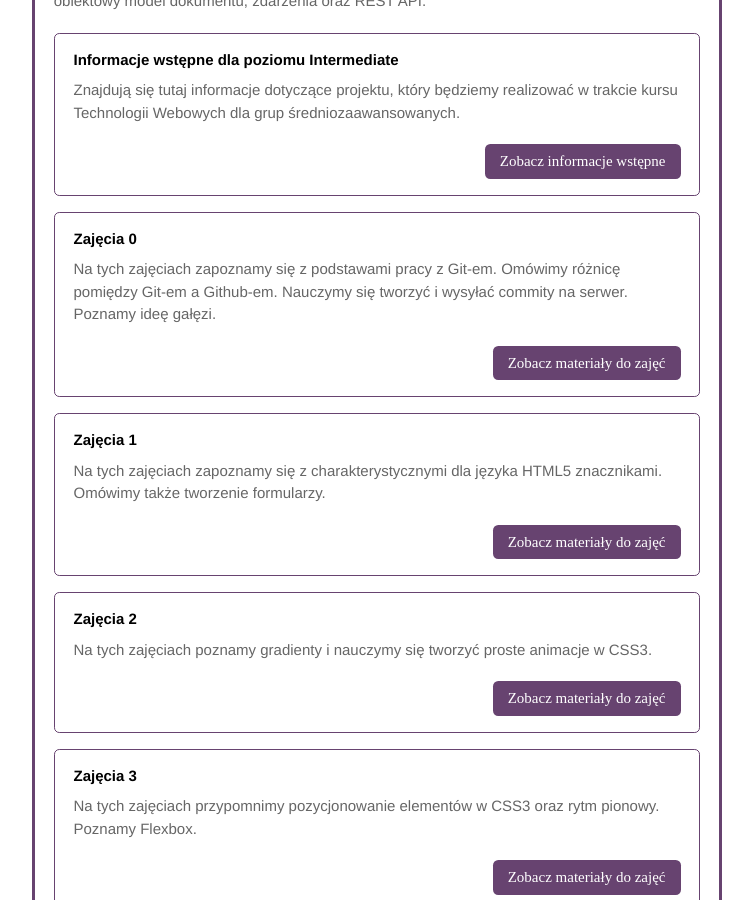
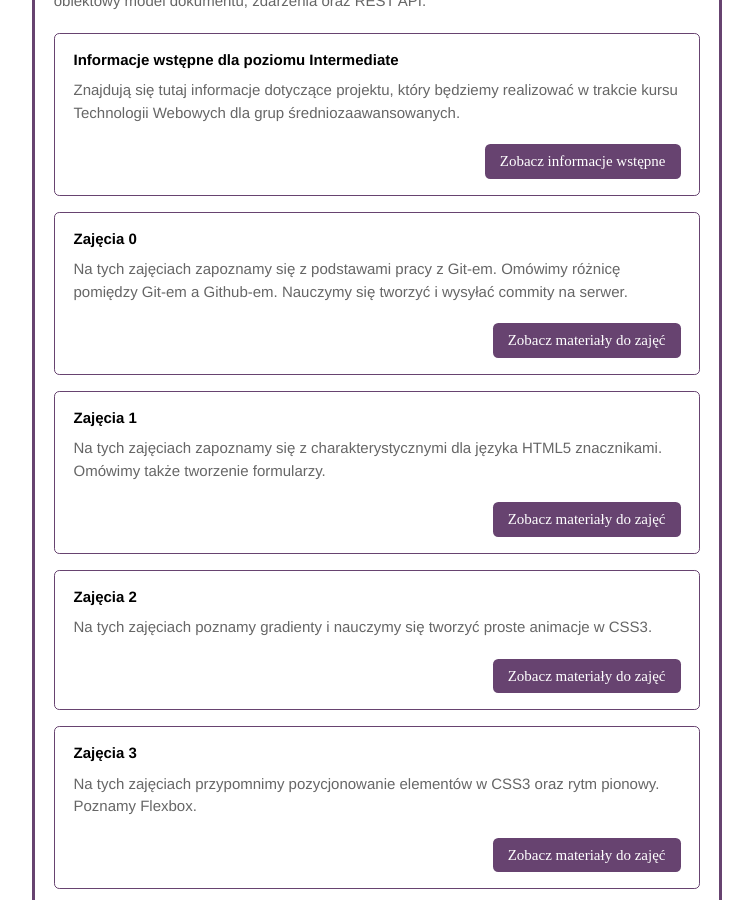
Before and after one commit to marcin-szczepanski/TWE, a Jekyll site: the page built from index.html, in a window 1280 px wide and 900 px high, scrolled down 2306 px. Shown: the whole window, without its empty margins (263-1016 px from the left). Built offline with Jekyll 4.4.1, drawn with Linux system fonts in a browser that asks for light colours; some web fonts are replaced.

Commit message:
Update index.html

```diff
--- a/index.html
+++ b/index.html
@@ -101,7 +101,7 @@ layout: default
 			<div class="module">
                         <dl>
                             <dt>Zajęcia 0</dt>
-                            <dd>Na tych zajęciach zapoznamy się z podstawami pracy z Git-em. Omówimy różnicę pomiędzy Git-em a&nbsp;Github-em. Nauczymy się tworzyć i&nbsp;wysyłać commity na&nbsp;serwer. Poznamy ideę gałęzi.</dd>
+                            <dd>Na tych zajęciach zapoznamy się z podstawami pracy z Git-em. Omówimy różnicę pomiędzy Git-em a&nbsp;Github-em. Nauczymy się tworzyć i&nbsp;wysyłać commity na&nbsp;serwer.</dd>
                         </dl>
                         <a href="zajecia/1B/zaj00.html" class="button-v">Zobacz materiały do&nbsp;zajęć</a>
 						<div style="clear: both;"></div>
```
